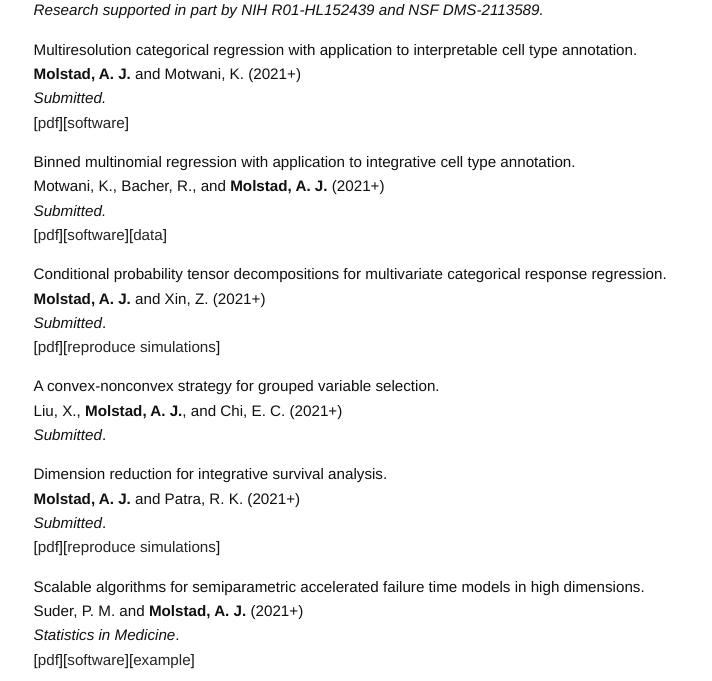
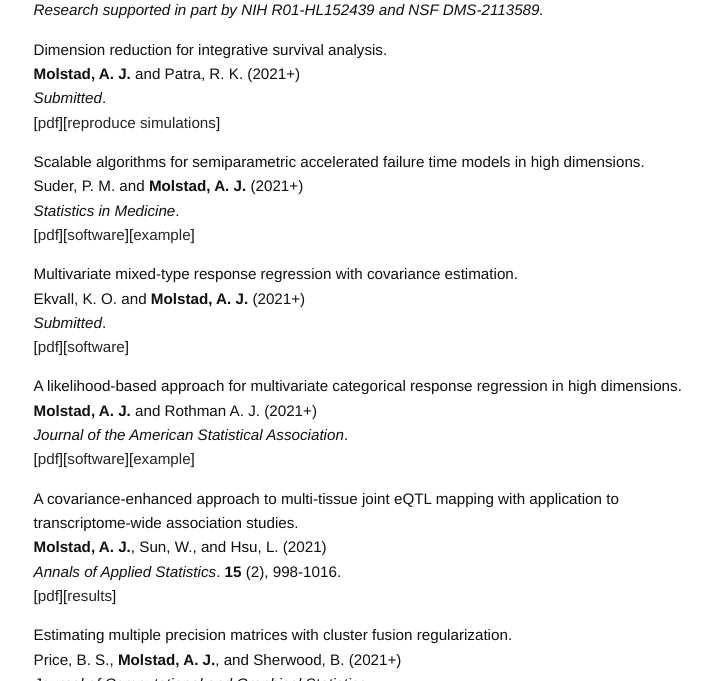
Before and after one commit to ajmolstad/ajmolstad.github.io, a Jekyll site: the page built from research.md, in a window 1280 px wide and 900 px high, scrolled down 236 px, cut to the strip 219-900 px from the top of the window. Shown: the whole strip, without its empty margins (274-986 px from the left). Built offline with Jekyll 4.4.1, drawn with Linux system fonts in a browser that asks for light colours.

Commit message:
Update research.md

```diff
--- a/research.md
+++ b/research.md
@@ -7,30 +7,30 @@ permalink: /research/
 
 
 *Research supported in part by NIH R01-HL152439 and NSF DMS-2113589.*
-
+<!--
 Multiresolution categorical regression with
 application to interpretable cell type annotation. <br>
 **Molstad, A. J.** and Motwani, K. (2021+) <br>
 *Submitted.* <br>
 [[pdf](https://arxiv.org/abs/2108.02143)][[software](https://github.com/ajmolstad/IntegrativeCox)]<br>
-
-
+ -->
+<!--
 Binned multinomial regression with
 application to integrative cell type annotation. <br>
 Motwani, K., Bacher, R., and **Molstad, A. J.** (2021+) <br>
 *Submitted.* <br>
 [[pdf](https://arxiv.org/abs/2108.02143)][[software](https://github.com/ajmolstad/IntegrativeCox)][[data](https://github.com/ajmolstad/IntegrativeCox)]<br>
-
-
+ -->
+<!--
 Conditional probability tensor decompositions for
 multivariate categorical response regression. <br>
 **Molstad, A. J.** and Xin, Z. (2021+)<br>
 *Submitted*. <br>
-[[pdf](https://arxiv.org/abs/2108.02143)][[reproduce simulations](https://github.com/ajmolstad/CondTensorDecomp)]<br>
-
+[[pdf](https://arxiv.org/abs/2108.02143)][[reproduce simulations](https://github.com/ajmolstad/CondTensorDecomp)]<br>  -->
+<!--
 A convex-nonconvex strategy for grouped variable selection. <br>
 Liu, X., **Molstad, A. J.**, and Chi, E. C. (2021+) <br>
-*Submitted*. <br>
+*Submitted*. <br> -->
 
 Dimension reduction for integrative survival analysis. <br>
 **Molstad, A. J.** and Patra, R. K. (2021+)<br>
```
